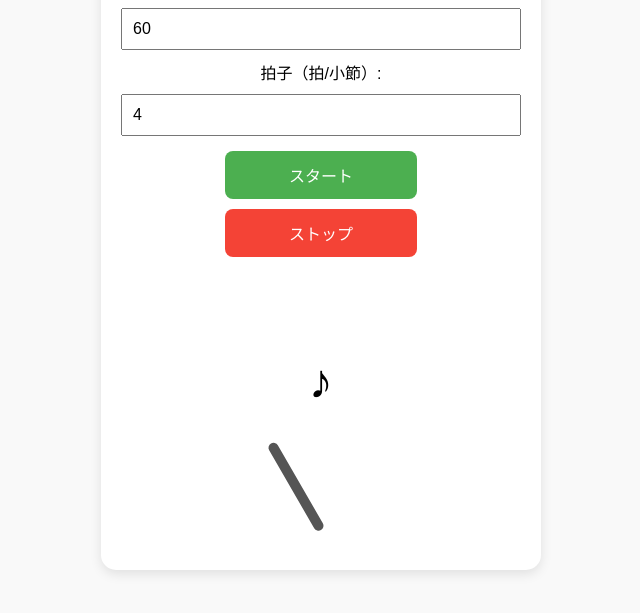
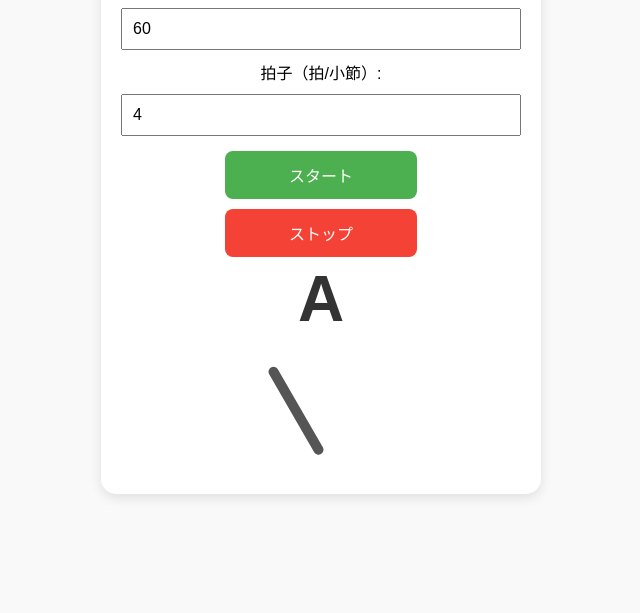
Before and after one commit to nao-nozaki/metronome, a plain HTML site: page index.html in a window 1280 px wide. Both pictures are taken after a click on the button "スタート". Shown: the part 149-762 px from the top of the page, without its empty margins (319-959 px from the left). Drawn offline with Linux system fonts and the light colour scheme.

Commit message:
Update index.html

```diff
--- a/index.html
+++ b/index.html
@@ -44,11 +44,6 @@
             background-color: #f44336;
             color: white;
         }
-        #beat-display {
-            font-size: 3rem;
-            margin: 20px 0;
-            height: 3.5rem;
-        }
         #note-display {
             font-size: 4rem;
             font-weight: bold;
@@ -79,7 +74,6 @@
             <button id="stop" class="stop">ストップ</button>
         </div>
         <div id="note-display"></div>
-        <div id="beat-display">♪</div>
         <div id="pendulum"></div>
     </div>
 
@@ -89,7 +83,6 @@
             const stopButton = document.getElementById("stop");
             const bpmInput = document.getElementById("bpm");
             const beatsInput = document.getElementById("beatsPerMeasure");
-            const beatDisplay = document.getElementById("beat-display");
             const noteDisplay = document.getElementById("note-display");
             const pendulum = document.getElementById("pendulum");
             let intervalId = null;
@@ -97,6 +90,7 @@
             let totalBeats = 0;
             const audioCtx = new (window.AudioContext || window.webkitAudioContext)();
             const scaleNotes = ['C', 'D', 'E', 'F', 'G', 'A', 'B'];
+            let currentNote = scaleNotes[Math.floor(Math.random() * scaleNotes.length)];
 
             function playClick() {
                 const osc = audioCtx.createOscillator();
@@ -113,14 +107,11 @@
             function updateVisuals(beat, totalBeats) {
                 const angle = beat % 2 === 0 ? -30 : 30;
                 pendulum.style.transform = `rotate(${angle}deg)`;
-                beatDisplay.textContent = '♪';
 
                 if (totalBeats % 6 === 0) {
-                    const note = scaleNotes[Math.floor(Math.random() * scaleNotes.length)];
-                    noteDisplay.textContent = note;
-                } else {
-                    noteDisplay.textContent = '';
+                    currentNote = scaleNotes[Math.floor(Math.random() * scaleNotes.length)];
                 }
+                noteDisplay.textContent = currentNote;
             }
 
             function startMetronome() {
@@ -146,7 +137,6 @@
                 if (intervalId) {
                     clearInterval(intervalId);
                     intervalId = null;
-                    beatDisplay.textContent = "♪";
                     noteDisplay.textContent = "";
                     pendulum.style.transform = "rotate(0deg)";
                 }
```
